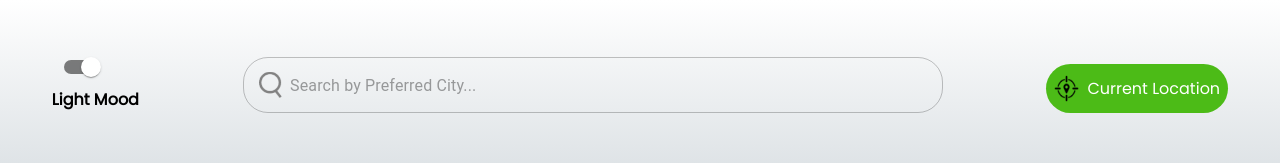
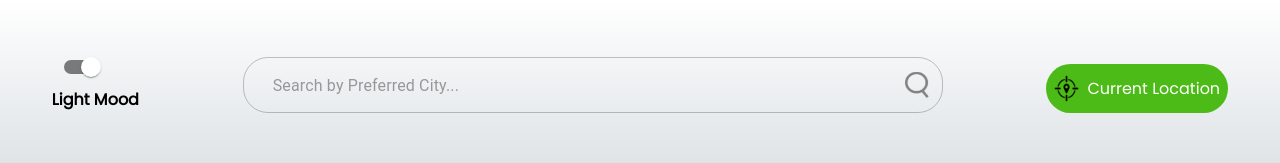
Before and after one commit to susanodii/Weather-App, a React (Create React App) app: page / in a window 1280 px wide. Shown: the top 163 px of the page. Built offline with nearby package versions, Linux system fonts and the light colour scheme.

Commit message:
modified the search field

```diff
--- a/package.json
+++ b/package.json
@@ -3,6 +3,7 @@
   "version": "0.1.0",
   "private": true,
   "dependencies": {
+    "@hookform/resolvers": "^3.9.0",
     "@mui/material": "^6.1.1",
     "@testing-library/jest-dom": "^5.17.0",
     "@testing-library/react": "^13.4.0",
@@ -11,7 +12,8 @@
     "react-dom": "^18.3.1",
     "react-scripts": "5.0.1",
     "styled-components": "^6.1.13",
-    "web-vitals": "^2.1.4"
+    "web-vitals": "^2.1.4",
+    "yup": "^1.4.0"
   },
   "scripts": {
     "start": "react-scripts start",
--- a/src/dashbord/components/NavSection.js
+++ b/src/dashbord/components/NavSection.js
@@ -1,8 +1,25 @@
 import { InputAdornment, TextField, Box } from "@mui/material";
 import Switch from "@mui/material/Switch";
+import { Controller, useForm } from "react-hook-form";
+import * as yup from "yup";
+import { yupResolver } from "@hookform/resolvers/yup";
+import ValidationSchema from "./ValidationSchema";
+import Tooltip from "@mui/material/Tooltip";
 
 const NavSection = () => {
   const label = { inputProps: { "aria-label": "Color switch demo" } };
+
+  const defaultValues = {
+    city: "",
+  };
+
+  const { control, register, formState, handleSubmit, reset } = useForm({
+    mode: "onChange",
+    defaultValues,
+    resolver: yupResolver(ValidationSchema),
+  });
+
+  const { isValid, dirtyFields, errors, setError } = formState;
 
   return (
     <>
@@ -20,7 +37,7 @@ const NavSection = () => {
             size='medium'
             variant='outlined'
             className='font-poppins rounded-full pl-2'
-            // value={filter.search}
+            type='city'
             placeholder='Search by Preferred City...'
             // onChange={(event) => {
             //   setFilter({ ...filter, search: event.target.value });
@@ -32,9 +49,15 @@ const NavSection = () => {
               },
             }}
             InputProps={{
-              startAdornment: (
-                <InputAdornment position='start' className='pl-0 '>
-                  <img src='assets/search 1.png' alt='serch-icon' width={25} />
+              endAdornment: (
+                <InputAdornment position='end' className='pl-0 cursor-pointer'>
+                  <Tooltip title='Search' placement='bottom' className=''>
+                    <img
+                      src='assets/search 1.png'
+                      alt='serch-icon'
+                      width={25}
+                    />
+                  </Tooltip>
                 </InputAdornment>
               ),
             }}
--- /dev/null
+++ b/src/dashbord/components/ValidationSchema.js
@@ -0,0 +1,7 @@
+import * as yup from "yup";
+
+const ValidationSchema = yup.object({
+  city: yup.string().required("City name required"),
+});
+
+export default ValidationSchema;
```
Also changed, not shown: 2 other files (tests, documents, lock files or other folders).
